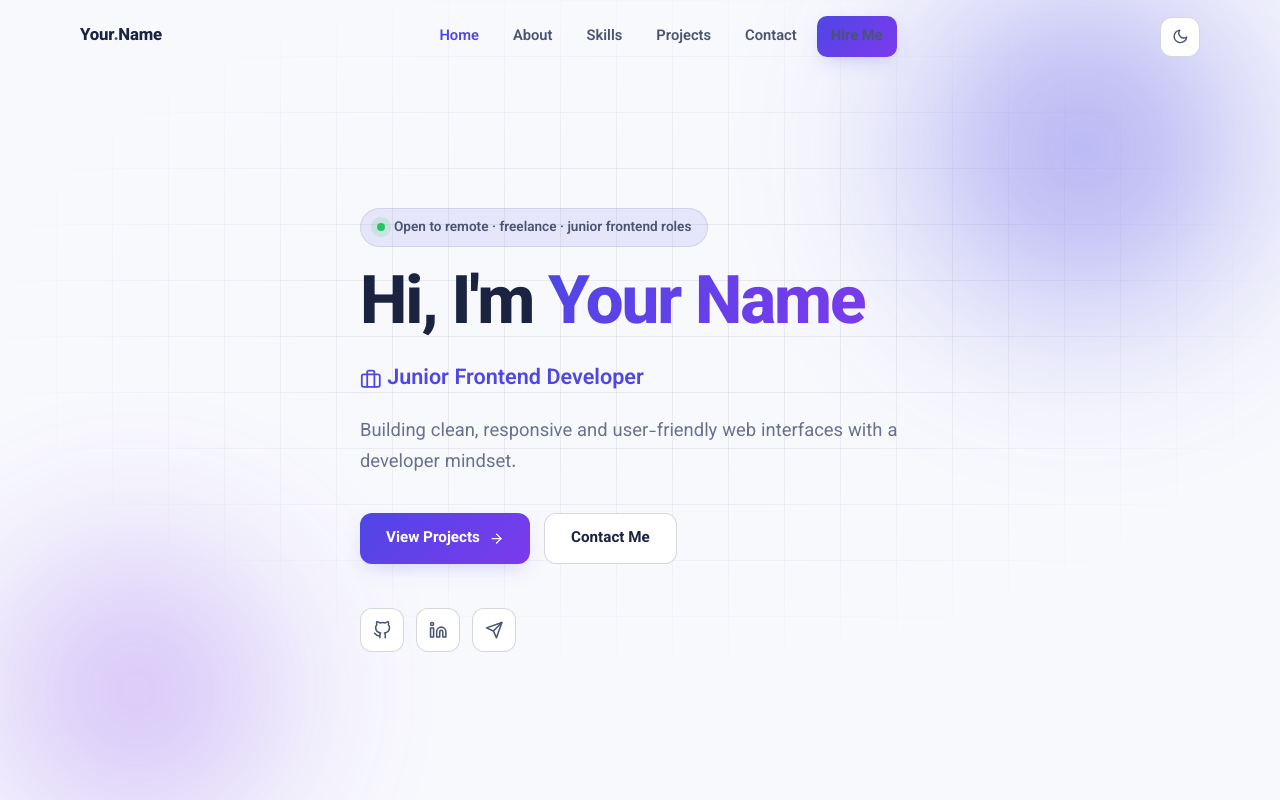
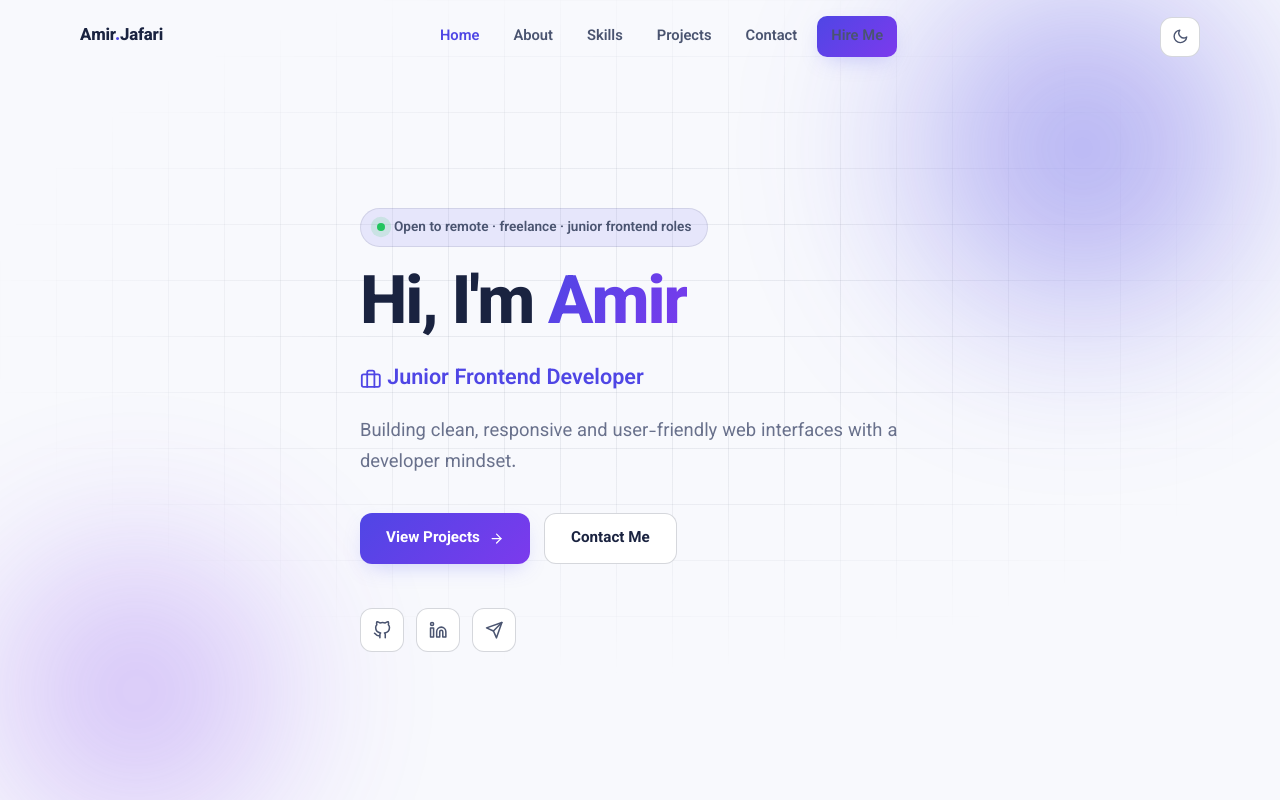
Before and after one commit to amirapril/amirhj05-portfolio, a Next.js app: page / in a window 1280 px wide. Shown: the top 800 px of the page. Built offline with nearby package versions, Linux system fonts and the light colour scheme.

Commit message:
change the name

```diff
--- a/src/data/profile.js
+++ b/src/data/profile.js
@@ -1,7 +1,7 @@
 export const profile = {
-  name: "Your Name",
-  firstName: "Your",
-  lastName: "Name",
+  name: "Amir",
+  firstName: "Amir",
+  lastName: "Jafari",
   role: "Junior Frontend Developer",
   tagline:
     "Building clean, responsive and user-friendly web interfaces with a developer mindset.",
```
